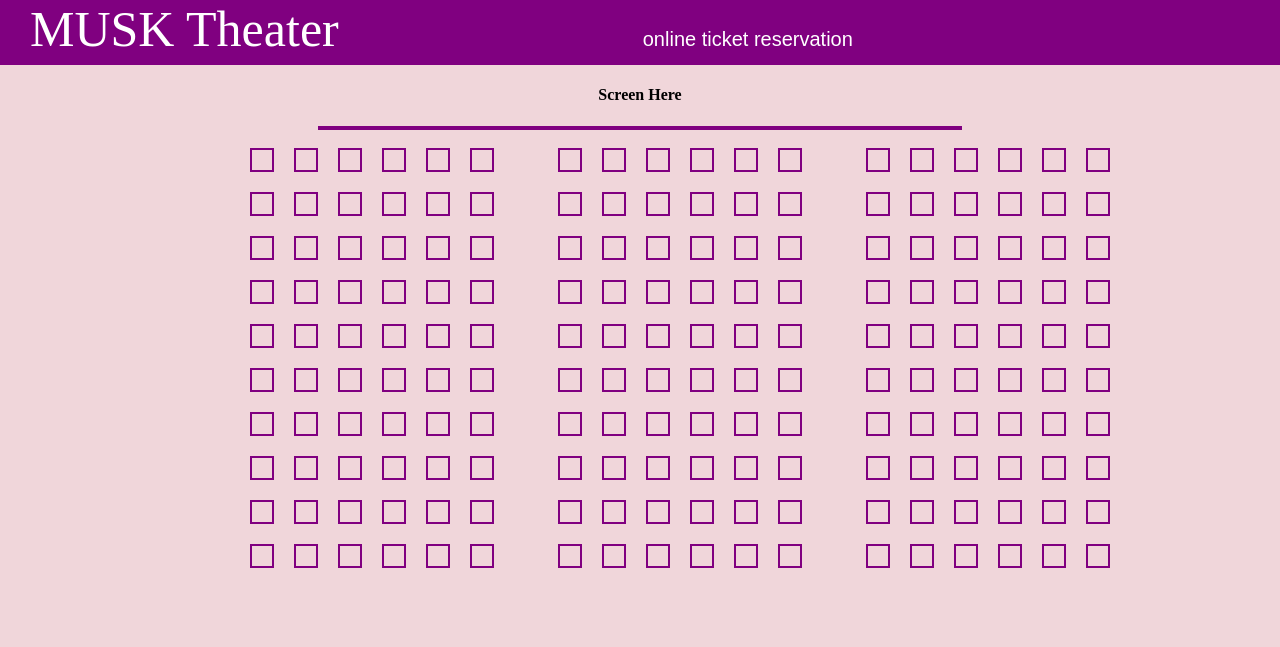
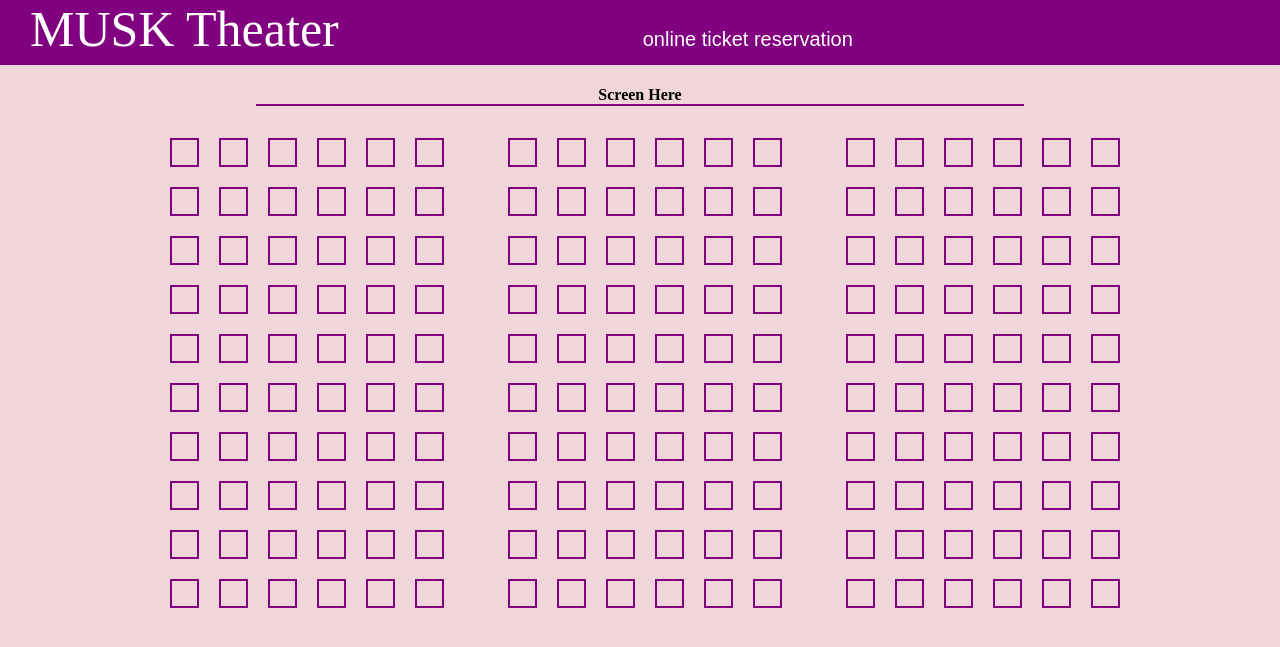
Before and after one commit to Roshan2059/roshan, a PHP site: page / in a window 1280 px wide. Shown: the top 647 px of the page. Run offline with PHP 8.4, Linux system fonts and the light colour scheme.

Commit message:
made the height and weight of the seat slightly bigger

```diff
--- a/index.html
+++ b/index.html
@@ -16,15 +16,13 @@
              <span class="small">online ticket reservation</span>
     </div>
 
-    <!-- seats -->
     <div id="seat-container">
         <h4>Screen Here</h4>
-        <hr>
         <div class="first-box">
             <div class="first-row">
-                <div class="seats"></div>
-                <div class="seats"></div>
-                <div class="seats"></div>
+                <div class="seats" ></div>
+                <div class="seats" ></div>
+                <div class="seats" ></div>
                 <div class="seats"></div>
                 <div class="seats"></div>
                 <div class="seats"></div>
--- a/style.css
+++ b/style.css
@@ -26,22 +26,21 @@ body{
 
 #seat-container{
   width: 100%;
+  text-align: center;
 }
 
 #seat-container h4{
-    text-align: center;
-}
-
-hr{
-    border: 2px solid purple;
-    width: 50%;
+    border-bottom: 2px solid purple;
+    width: 60%;
+    margin-left: auto;
+    margin-right: auto;
 }
 
 .seats{
     display: grid;
     border: 2px solid purple;
-    height: 20px;
-    width: 20px;
+    height: 25px;
+    width: 25px;
     margin: 10px;
 }
 
@@ -82,7 +81,7 @@ hr{
 }
 
 .first-box{
-    margin-left: 240px;
+    margin-left: 10px;
     display: inline-block;
 }
 
```
